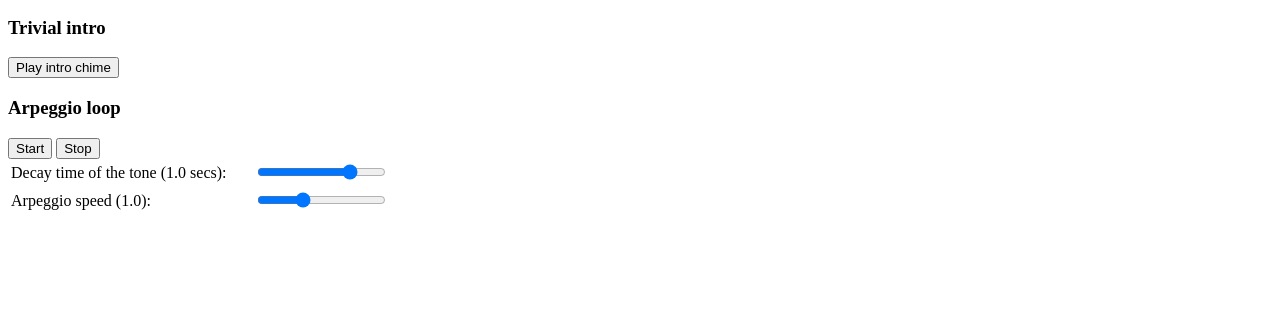
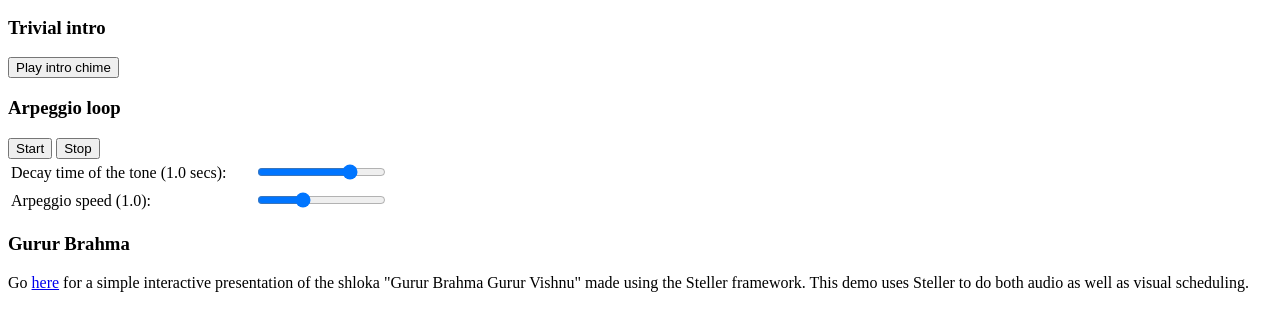
Before and after one commit to srikumarks/steller, a plain HTML site: page index.html in a window 1280 px wide. Shown: the part 87-418 px from the top of the page. Drawn offline with Linux system fonts and the light colour scheme.

Commit message:
Added link to Gurur Brahma

```diff
--- a/index.html
+++ b/index.html
@@ -33,6 +33,9 @@ and the `Scheduler`. See `demo.js` for the code behind this demo.
                     <td><input type="range" id="arpeggio_speed" min="-1" max="2" step="0.01" value="0"/></td>
             </tr></table>
         </div>
-        <h3>
+        <h3>Gurur Brahma</h3>
+        <p>Go <a href="http://srikumarks.github.com/demos/gurur/gurur.html">here</a> for a simple interactive
+        presentation of the shloka "Gurur Brahma Gurur Vishnu" made using the Steller framework. This demo
+        uses Steller to do both audio as well as visual scheduling.</p>
     </body>
 </html>
```
